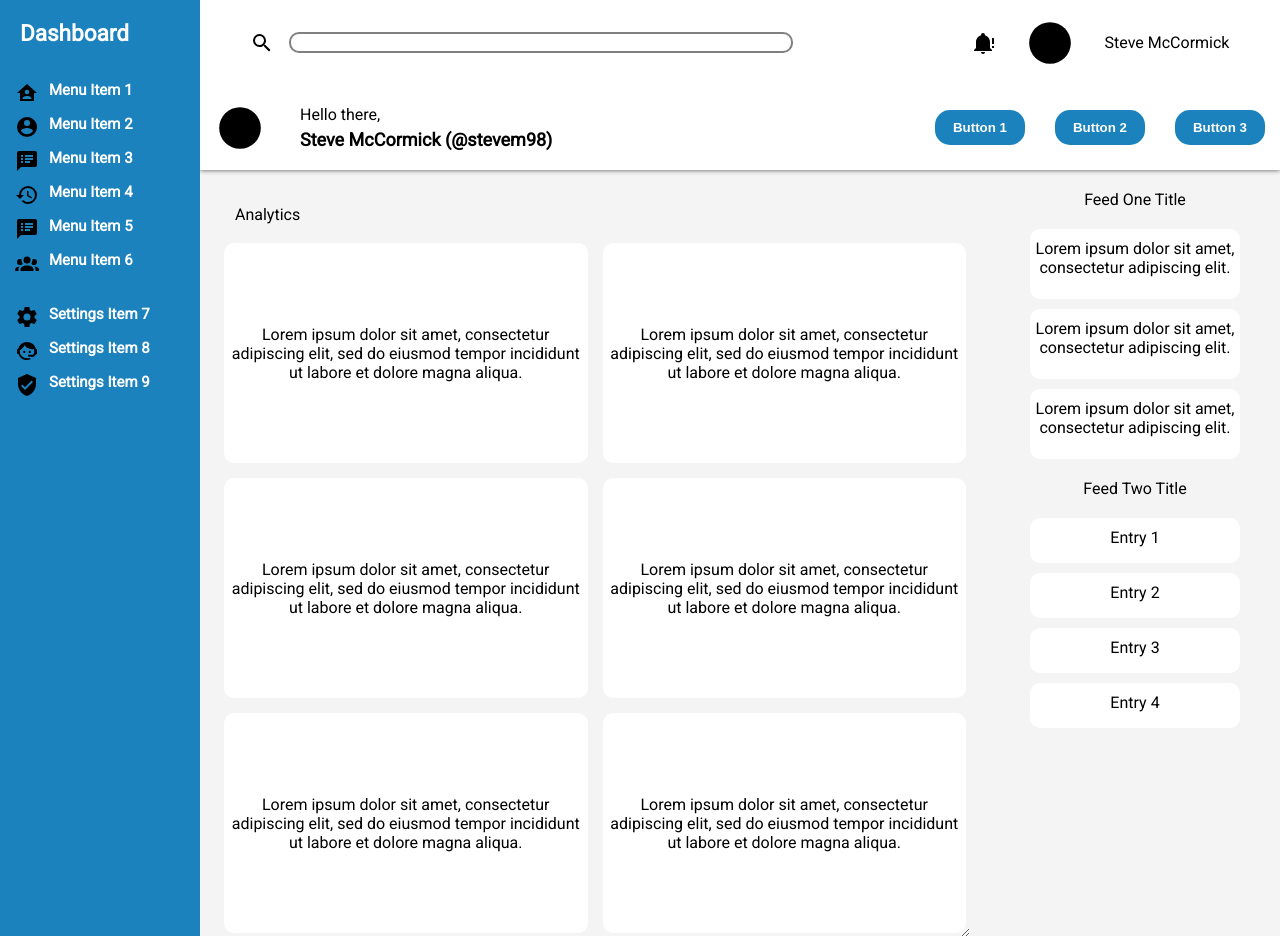
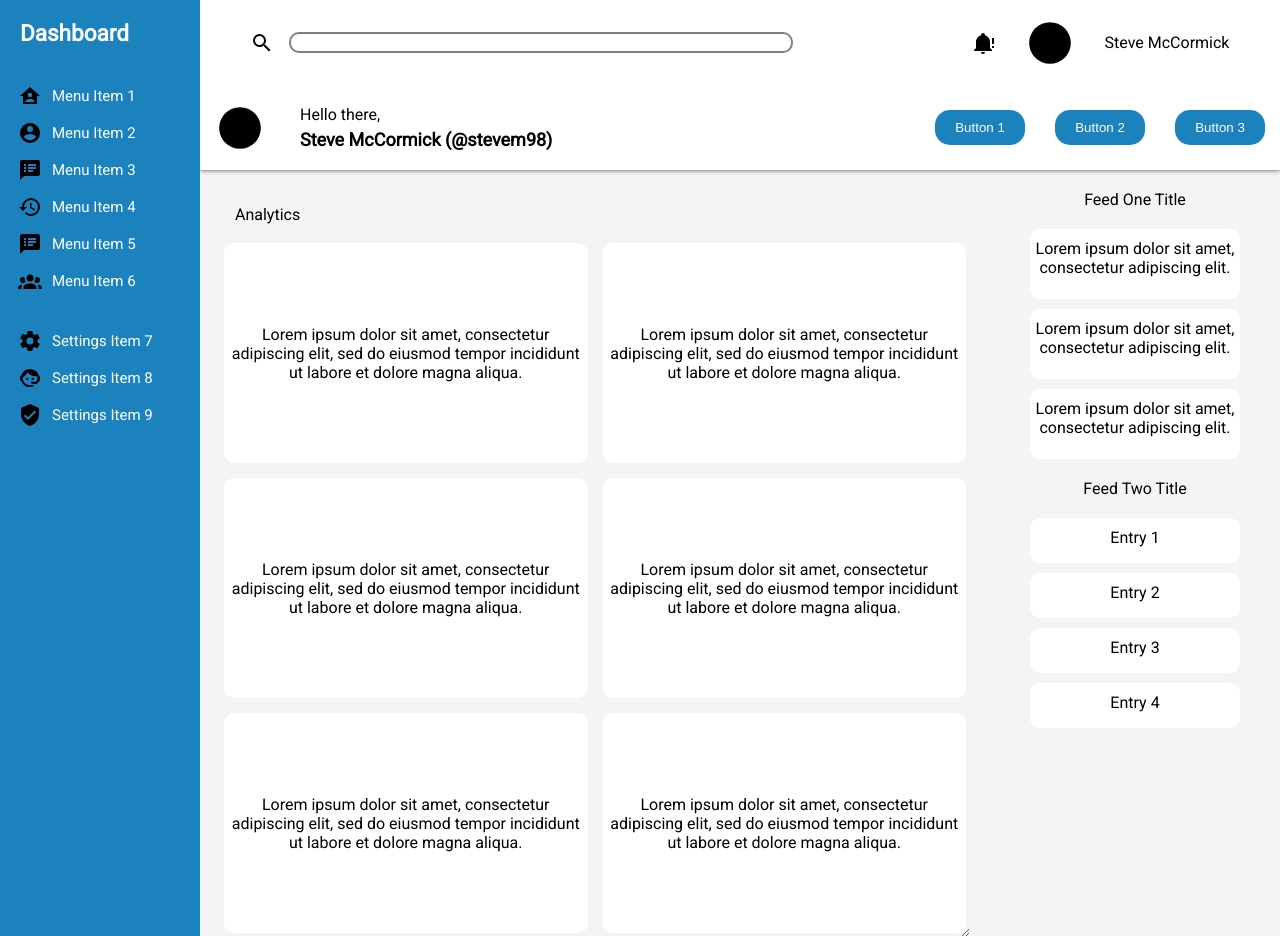
Before and after one commit to Steve-ShopHub/admin-panel, a plain HTML site: page index.html in a window 1280 px wide. Shown: the top 936 px of the page. Drawn offline with Linux system fonts and the light colour scheme.

Commit message:
Make additional CSS changes

```diff
--- a/style.css
+++ b/style.css
@@ -26,7 +26,7 @@ button {
     border: none;
     /* box-shadow: 0px 0px 5px black; */
     background-color: #1b82be;
-    font-weight: 600;
+    /* font-weight: 600; */
     color: white;
 }
 
@@ -45,6 +45,7 @@ button,
 
 .icon {
     width: 24px;
+
     /* border-radius: 50px;
     background-color: white; */
 }
@@ -155,7 +156,7 @@ button,
     min-width: 200px;
     background-color: #1b82be;
     color: white;
-    font-weight: 600;
+    /* font-weight: 600; */
     font-size: 15px;
 
 }
@@ -178,10 +179,14 @@ button,
 
 .tab {
     display: flex;
+    margin: 3px;
 }
 
 .tab > * {
     padding: 5px;
+}
+.tab-name {
+    padding-top: 8px;
 }
 
 
```
